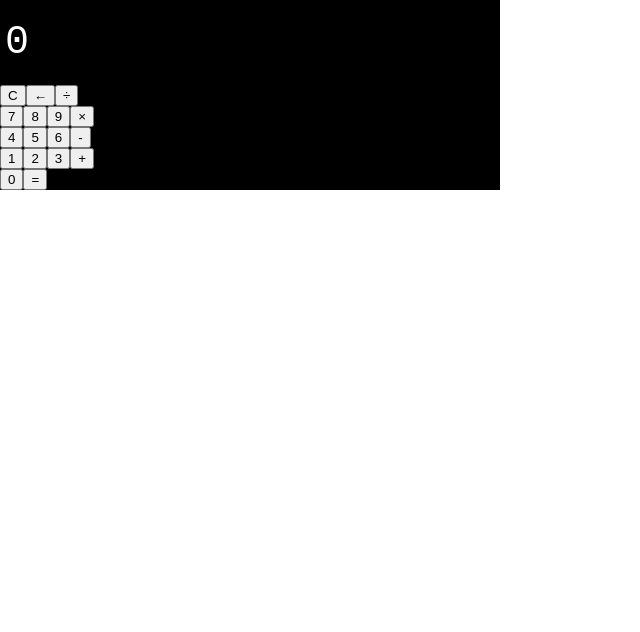
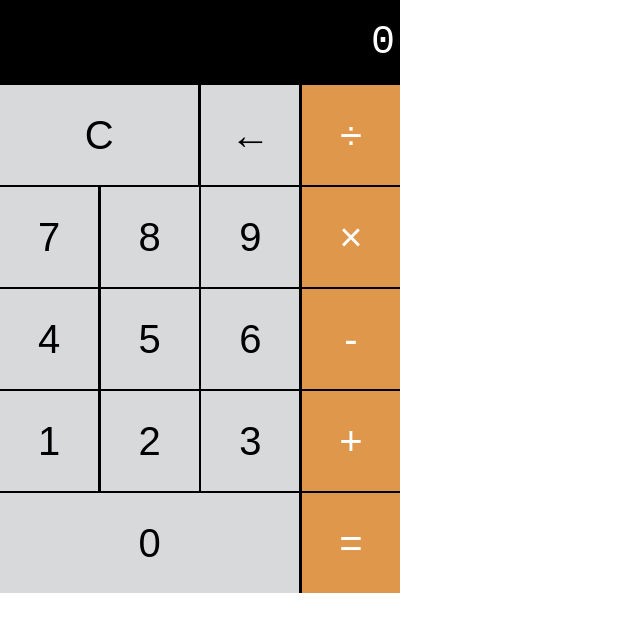
Before and after one commit to rbew/calculator, a plain HTML site: page index.html in a window 1280 px wide. Shown: the whole page, without its empty margins (0-640 px from the left). Drawn offline with Linux system fonts and the light colour scheme.

Commit message:
update style.css

```diff
--- a/css/style.css
+++ /dev/null
@@ -1,24 +0,0 @@
-html {
-    box-sizing: border-box;
-}
-*, *:before, *:after {
-    box-sizing: inherit;
-}
-body {
-    padding: 0;
-    margin: 0;
-}
-.wrapper {
-    width: 500px;
-    background-color: black;
-    color: green;
-}
-.screen {
-    color: white;
-    font-size: 40px;
-    font-family: "Courier New", Courier, monospace;
-    text-align: middle;
-    padding: 20px 5px;
-}
-.calc-button-row {
-    display: flex;
--- a/index.html
+++ b/index.html
@@ -4,7 +4,7 @@
 
 	<meta charset="UTF-8">
 	<title>Calculator</title>
-	<link rel="stylesheet" href="css/style.css">
+	<link rel="stylesheet" href="style.css">
 
 </head>
 
--- /dev/null
+++ b/style.css
@@ -0,0 +1,63 @@
+html {
+    box-sizing: border-box;
+}
+*, *:before, *:after {
+    box-sizing: inherit;
+}
+body {
+    padding: 0;
+    margin: 0;
+}
+.wrapper {
+    width: 400px;
+    background-color: black;
+    color: white;
+}
+.screen {
+    color: white;
+    font-size: 40px;
+    font-family: "Courier New", Courier, monospace;
+    text-align: right;
+    padding: 20px 5px;
+}
+.calc-button-row {
+    display: flex;
+    align-content: stretch;
+    justify-content: space-between;
+    margin-bottom: 0.5%;
+}
+.calc-button {
+    background-color: #d8d9db;
+    color: black;
+    height: 100px;
+    flex-basis: 24.5%;
+    border: none;
+    border-radius: 0;
+    font-size: 40px;
+    cursor: pointer;
+}
+.calc-button:hover {
+    background-color: #ebebeb;
+}
+.calc-button:active {
+    background-color: #bbbcbe;
+}
+.double {
+    flex-basis: 49.6%;
+}
+.triple {
+    flex-basis: 74.8%;
+}
+.calc-button:last-child {
+    background-color: #df974c;
+    color: white;
+}
+.calc-button:last-child:hover {
+    background-color: #dfb07e;
+}
+.calc-button:last-child:active {
+    background-color: #dd8d37;
+}
+.calc-button-row:last-child {
+    padding-bottom: 0;
+}
```
